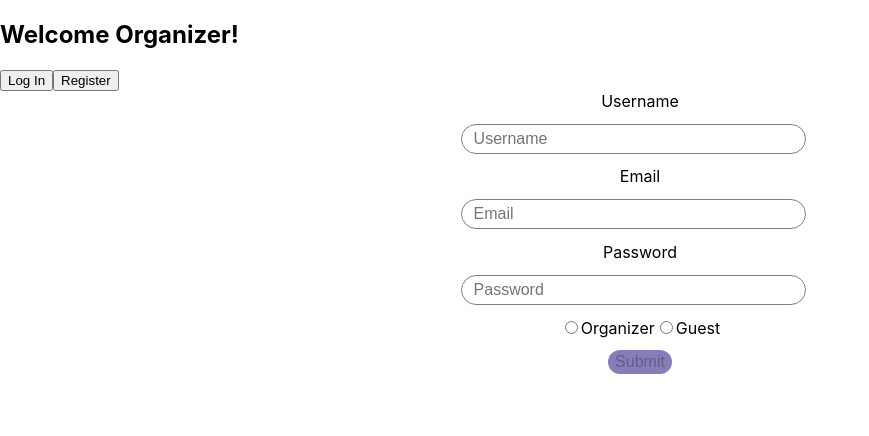
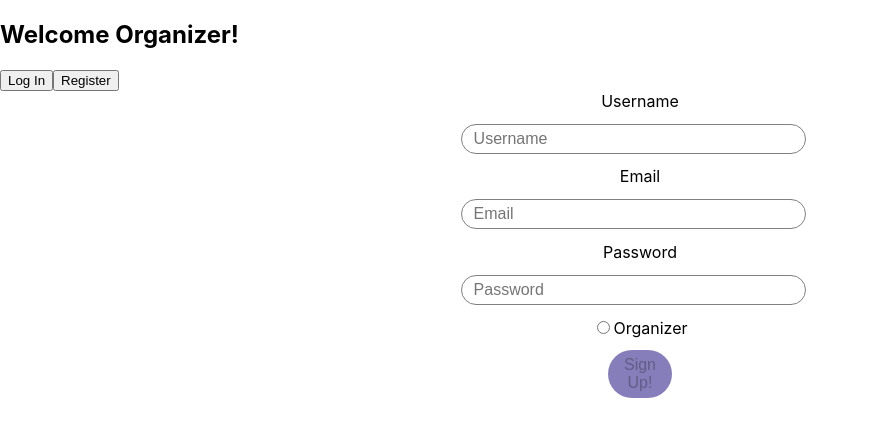
Before and after one commit to bw-potluck-planner-46/Frontend, a React (Create React App) app in the folder front-end/: page /organizer/register in a window 1280 px wide. Shown: the top 436 px of the page, without its empty margins (0-869 px from the left). Built offline with nearby package versions, Linux system fonts and the light colour scheme.

Commit message:
Working on organizerLogin and organizerRegister files and linked them inside the organizers section

```diff
--- a/front-end/src/components/OrganizerRegister.js
+++ b/front-end/src/components/OrganizerRegister.js
@@ -46,7 +46,7 @@ const StyledButton = styled.button`
     margin-top: 2%;
     font-size: 1rem;
     width: 10%;
-    height: 3vh;
+    height: 6vh;
     background-color: #867EBA;
     border: none;
     border-radius: 50px;
@@ -164,18 +164,10 @@ const Register = () => {
                     />
                     <label htmlFor='organizer'>Organizer</label>
 
-                    <input
-                        id='guest'
-                        name='role'
-                        type='radio'
-                        value='Guest'
-                        onChange={changeHandler}
-                    />
-                    <label htmlFor='guest'>Guest</label>
-                    {errorState.role.length > 0 ? <StyledError>{errorState.role}</StyledError> : null}
+
                 </div>
 
-                <StyledButton type='submit' disabled={disabled}>Submit</StyledButton>
+                <StyledButton type='submit' disabled={disabled}>Sign Up!</StyledButton>
             </StyledForm>
         </StyledFormContainer>
     );
--- a/front-end/src/components/OrganizerStart.js
+++ b/front-end/src/components/OrganizerStart.js
@@ -1,7 +1,7 @@
 import React from 'react'
 import { Switch, useHistory, Route } from 'react-router-dom'
-import Login from "./Login"
-import Register from "./Register"
+import OrganizerLogin from "./OrganizerLogin"
+import OrganizerRegister from "./OrganizerRegister";
 
 const OrganizerStart = () => {
     const history = useHistory()
@@ -22,10 +22,10 @@ const OrganizerStart = () => {
             </div>
             <Switch>
                 <Route path="/organizer/login">
-                    <Login />
+                    <OrganizerLogin />
                 </Route>
                 <Route path="/organizer/register">
-                    <Register />
+                    <OrganizerRegister />
                 </Route>
             </Switch>
         </>
```
